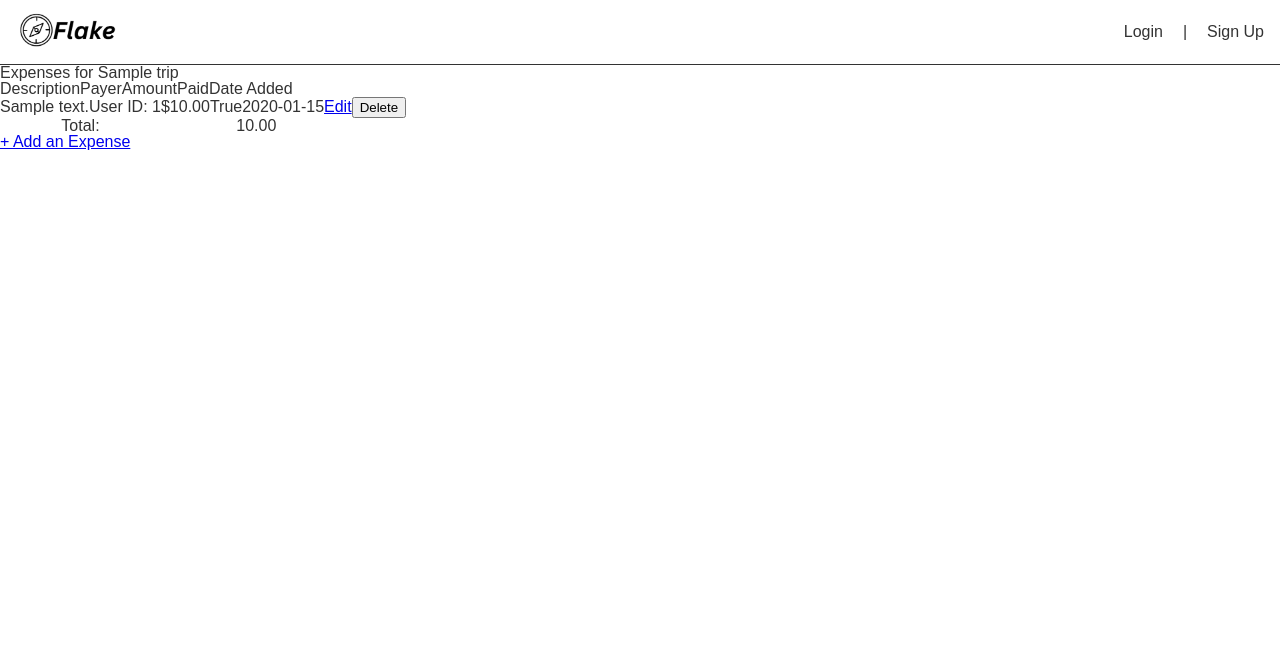
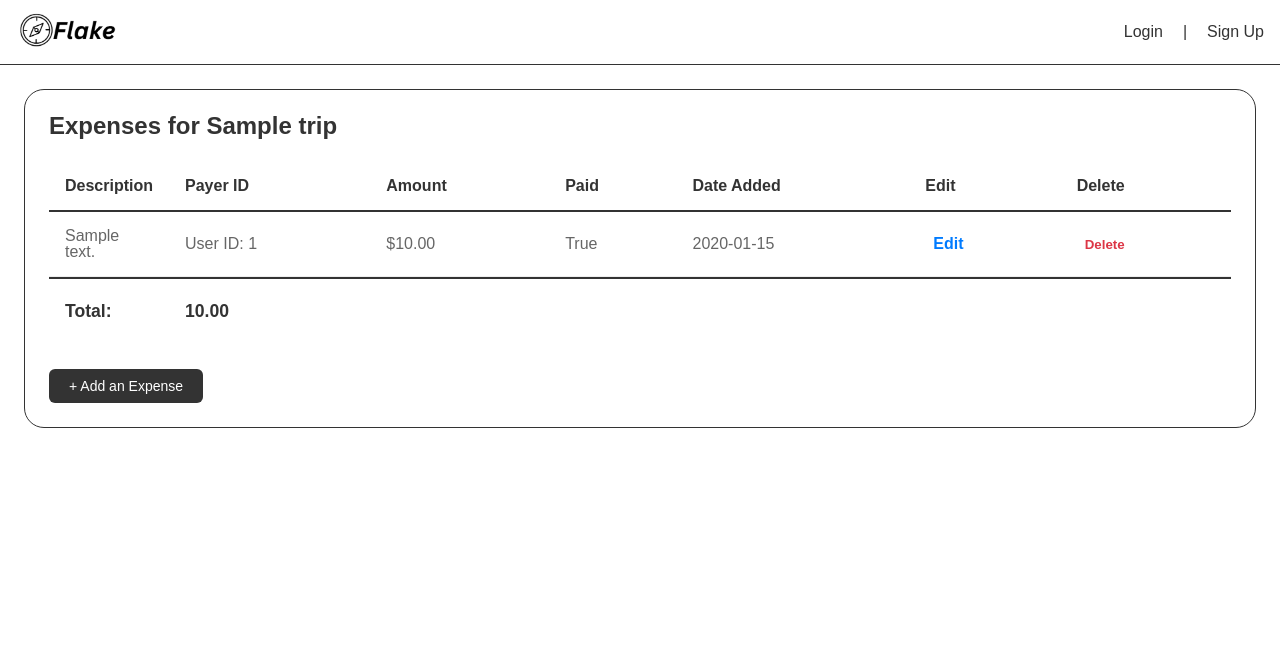
Before and after one commit to CdreKaputt/CSPB-3308-Team-4-Project, a Flask app: page /expenses/1 in a window 1280 px wide. Shown: the top 668 px of the page. Before the commit the page ends 150 px from the top, so only its background shows below. Run offline with Flask 3, Linux system fonts and the light colour scheme; tables that the repository leaves empty hold one stand-in row (values such as "Sample post"); some libraries are stand-ins or nearby versions.

Commit message:
Add styling for expenses feature

```diff
--- a/backend/app/static/css/main.css
+++ b/backend/app/static/css/main.css
@@ -3,6 +3,7 @@
 @import "style_sheets/about.css";
 @import "style_sheets/auth_forms.css";
 @import "style_sheets/messages.css";
+@import "style_sheets/expenses.css";
 
 /* http://meyerweb.com/eric/tools/css/reset/
    v2.0 | 20110126
--- /dev/null
+++ b/backend/app/static/css/style_sheets/expenses.css
@@ -0,0 +1,225 @@
+/* expense index base styling */
+.expense-continer {
+    max-width: 100%;
+    border: 1px solid #333;
+    border-radius: 20px;
+    margin: 1.5rem;
+    padding: 1.5rem;
+    font-family: inherit;
+    color: inherit;
+}
+
+.expense-continer h2 {
+    font-weight: bold;
+    margin-bottom: 1.5rem;
+    font-size: 1.5rem;
+}
+
+/* table styling */
+.expense-table {
+    width: 100%;
+    border-collapse: separate;
+    border-spacing: 0;
+    margin-bottom: 1.5rem;
+}
+
+/* table head */
+.expense-table thead th {
+    text-align: left;
+    padding: 1rem;
+    border-bottom: 2px solid #333;
+    font-weight: bold;
+}
+
+/* table body */
+.expense-table tbody td {
+    padding: 1rem;
+    border-bottom: 1px solid #eee;
+    color: #666;
+    vertical-align: middle;
+}
+
+.expense-table tbody tr:hover td {
+    background-color: #f9f9f9;
+}
+
+/* table links */
+.expense-table a {
+    text-decoration: none;
+    color: #007bff;
+    font-weight: 600;
+    padding: 4px 8px;
+    border-radius: 6px;
+    transition: background 0.2s;
+}
+
+.expense-table a:hover {
+    background: rgba(0, 123, 255, 0.1);
+}
+
+/* table button */
+.expense-table button {
+    background: none;
+    border: none;
+    color: #dc3545;
+    font-family: inherit;
+    font-weight: 600;
+    cursor: pointer;
+    padding: 4px 8px;
+    border-radius: 6px;
+    transition: background 0.2s;
+}
+
+.expense-table button:hover {
+    background: rgba(220, 53, 69, 0.1);
+}
+
+/* table footer */
+.expense-table tfoot th {
+    padding: 1.5rem 1rem;
+    font-size: 1.1rem;
+    font-weight: bold;
+    border-top: 2px solid #333;
+    text-align: left;
+}
+
+.expense-table tfoot th:first-child {
+    padding-right: 0.5rem;
+    width: 1%;
+    /* white-space: nowrap; */
+}
+
+
+/* add expense button */
+.add-expense-button > a {
+    display: inline-block;
+    background-color: #333;
+    color: white;
+    border: none;
+    padding: 10px 20px;
+    border-radius: 6px;
+    cursor: pointer;
+    font-family: inherit;
+    font-size: 14px;
+    text-decoration: none;
+    transition: background 0.2s;
+}
+
+.add-expense-button > a:hover {
+    background-color: #666;
+}
+
+/* expense forms */
+.new-expense-form-container,
+.edit-expense-form-container {
+    max-width: 600px;
+    margin: 2rem auto;
+    border: 1px solid #333;
+    border-radius: 20px;
+    font-family: inherit;
+    color: inherit;
+    background-color: white;
+    padding: 1.5rem;
+}
+
+/* forms header styling */
+.new-expense-form-container h2,
+.edit-expense-form-container h2 {
+    font-weight: bold;
+    margin-bottom: 2rem;
+    font-size: 1.5rem;
+    text-align: center;
+}
+
+/* form layout style */
+.new-expense-form,
+.edit-expense-form {
+    display: flex;
+    flex-direction: column;
+    gap: 1.25rem;
+}
+
+.new-expense-form input[type="text"],
+.new-expense-form input[type="number"],
+.edit-expense-form input[type="text"],
+.edit-expense-form input[type="number"] {
+    width: 100%;
+    padding: 12px 16px;
+    border: 1px solid #eee;
+    border-radius: 8px;
+    font-family: inherit;
+    font-size: 1rem;
+    color: #333;
+    background-color: #fcfcfc;
+    transition: border-color 0.2s;
+    box-sizing: border-box;
+}
+
+.new-expense-form input:focus,
+.edit-expense-form input:focus {
+    outline: none;
+    border-color: #333;
+}
+
+.desc-input,
+.amount-input {
+    display: block;
+    font-weight: bold;
+    font-size: 0.9rem;
+    color: #333;
+    margin-bottom: -1rem;
+    margin-left: 4px;
+}
+
+/* expense form label and checkbox */
+.edit-expense-form label {
+    display: flex;
+    align-items: center;
+    gap: 10px;
+    font-size: 1rem;
+    color: #666;
+    cursor: pointer;
+    user-select: none;
+}
+
+.edit-expense-form input[type="checkbox"] {
+    width: 18px;
+    height: 18px;
+    cursor: pointer;
+    accent-color: #333;
+}
+
+.new-expense-form button[type="submit"],
+.edit-expense-form button[type="submit"] {
+    background-color: #333;
+    color: white;
+    border: none;
+    padding: 12px;
+    border-radius: 6px;
+    cursor: pointer;
+    font-family: inherit;
+    font-weight: bold;
+    font-size: 16px;
+    transition: background 0.2s;
+}
+
+.new-expense-form button[type="submit"]:hover,
+.edit-expense-form button[type="submit"]:hover {
+    background-color: #666;
+}
+
+/* cancel link */
+.edit-expense-form a {
+    text-align: center;
+    text-decoration: none;
+    color: #666;
+    font-size: 14px;
+    font-weight: 500;
+    margin-top: -0.5rem;
+    transition: color 0.2s;
+}
+
+.edit-expense-form a:hover {
+    color: #333;
+    text-decoration: underline;
+}
--- a/backend/app/templates/expenses_index.html
+++ b/backend/app/templates/expenses_index.html
@@ -8,11 +8,13 @@
     <table class="expense-table">
         <thead>
             <tr>
-                <tr>Description</tr>
-                <tr>Payer</tr>
-                <tr>Amount</tr>
-                <tr>Paid</tr>
-                <tr>Date Added</tr>
+                <th>Description</th>
+                <th>Payer ID</th>
+                <th>Amount</th>
+                <th>Paid</th>
+                <th>Date Added</th>
+                <th>Edit</th>
+                <th>Delete</th>
             </tr>
         </thead>
         <tbody>
@@ -40,8 +42,8 @@
         </tbody>
         <tfoot>
             <tr>
-                <th colspan="2">Total: </th>
-                <th colspan="4">{{ total }}</th>
+                <th colspan="1">Total: </th>
+                <th colspan="6">{{ total }}</th>
             </tr>
         </tfoot>
     </table>
```
Also changed, not shown: backend/app/templates/edit_expense_form.html (+9 -3 lines), backend/app/templates/new_expense_form.html (+8 -3 lines).
